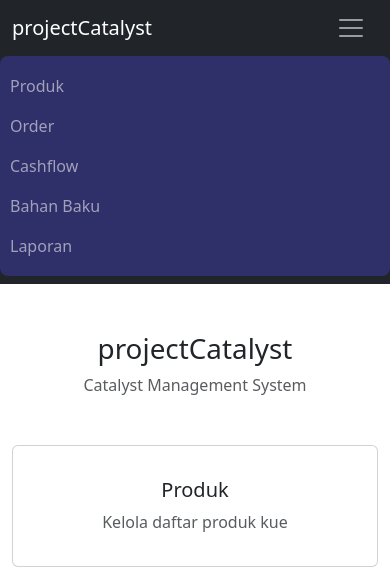
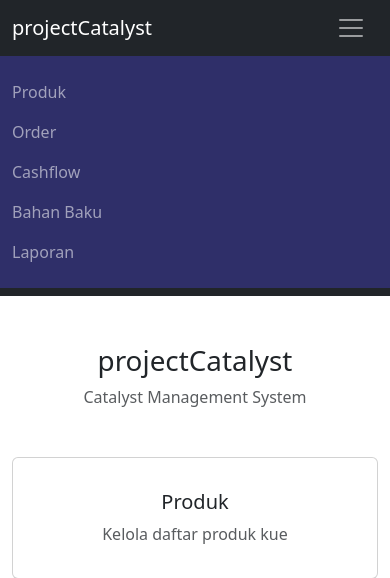
Before and after one commit to AkioTrya/ProjectCatalyst, a Flask app: page / in a window 390 px wide, after a click that opens the changed part. Shown: the top 578 px of the page. Run offline with Flask 3, Linux system fonts and the light colour scheme; some libraries are stand-ins or nearby versions.

Commit message:
fixed mobile navbar dropdown

```diff
--- a/templates/base.html
+++ b/templates/base.html
@@ -55,14 +55,17 @@
         .navbar-toggler:focus {
             box-shadow: none !important;
         }
-        .navbar-collapse {
-            background-color: #2f2f69;
-            padding: 10px;
-            border-radius: 8px;
-            margin-top: 8px;
-            width: 100%;
-            margin-left: -12px;
-            margin-right: -12px;
+       @media (max-width: 991px) {
+            .navbar-collapse {
+                background-color: #2f2f69;
+                padding: 16px;
+                border-radius: 0;
+                margin-top: 8px;
+                margin-left: -24px;
+                margin-right: -24px;
+                padding-left: 24px;
+                padding-right: 24px;
+            }
         }
     </style>
 </head>
```
Also changed, not shown: database/catalyst.db.
